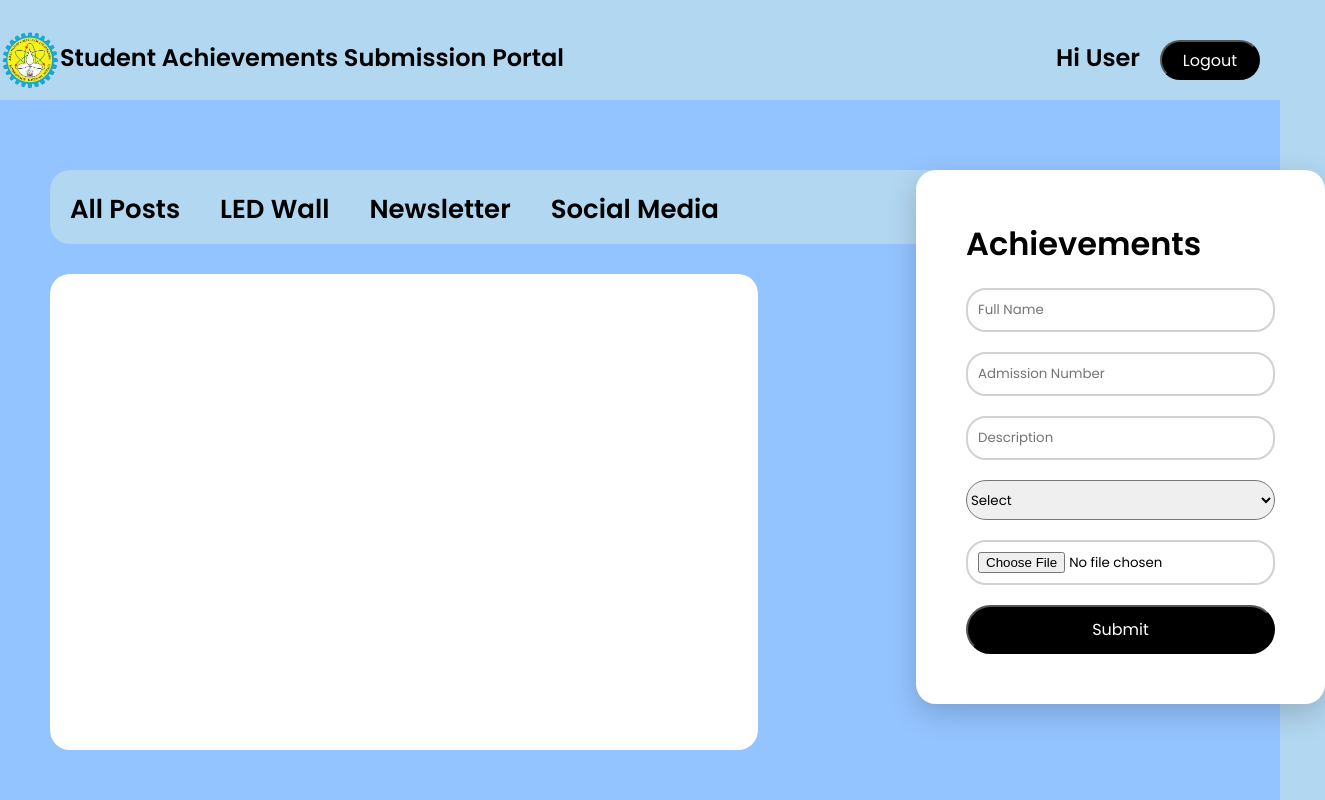
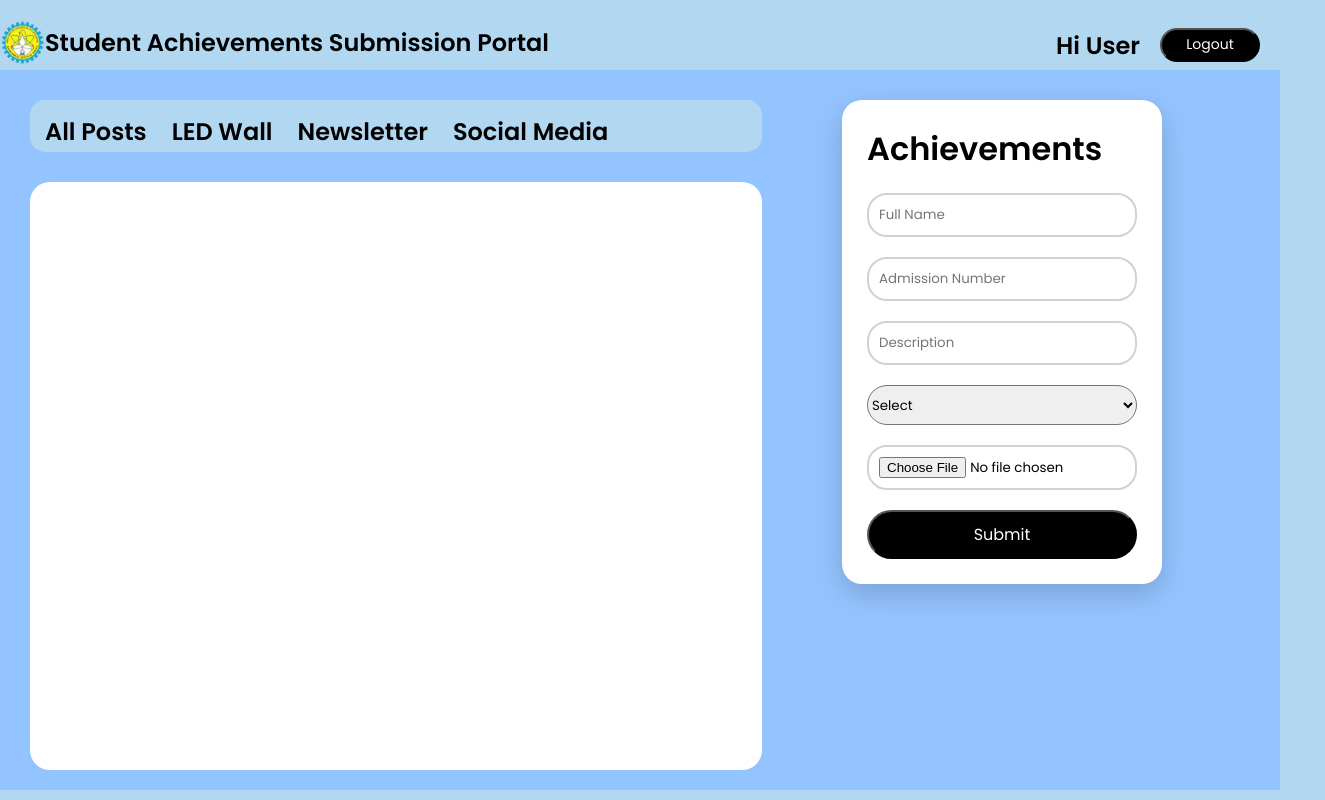
Before and after one commit to SR6792/StoryStream, a website: page frontend/user.html in a window 1280 px wide. Shown: the whole page, 1325 px wide, since content can reach past the window. Drawn offline with Linux system fonts and the light colour scheme.

Commit message:
Fix admin redirect, component sizes, and logo paths

```diff
--- a/frontend/style3.css
+++ b/frontend/style3.css
@@ -13,13 +13,14 @@ body,.type1{
     border-radius: 20px;
 }
 .nav1{
-    margin-top: 20px;
+    margin-top: 10px;
     color:Black;
-    height:80px;
+    height:60px;
     text-align: center;
-    padding-top: 20px;
+    padding-top: 10px;
     display: flex;
     justify-content: space-between;
+    align-items: center;
 }
 .te1{
     display: flex;
@@ -33,8 +34,8 @@ body,.type1{
 .b1,.b2,.b3,.b4{
     color:white;
     background-color: black;
-    height:40px;
-    font-size: 16px;
+    height:34px;
+    font-size: 14px;
     border-radius: 20px;
 }
 .b1:hover,.b2:hover,.b3:hover,.b4:hover{
@@ -42,8 +43,8 @@ body,.type1{
     background-color: white;
 }
 .img1{
-    margin-top: -10px;
-    height: 60px;
+    margin-top: -5px;
+    height: 45px;
 }
 .a1{
     margin-top: -10px;
@@ -56,12 +57,12 @@ body,.type1{
     border-radius: 8px; /* Optional: adds rounded corners */
 }
 .posts{
-    padding:50px;
+    padding:20px 30px;
     display: flex;
     width:100%;
-    gap:20px;
+    gap:15px;
     position: relative;
-    height: 700px;
+    height: calc(100vh - 80px);
     background-color: #94c4ff;
 }
 .getpost1{
@@ -88,13 +89,14 @@ body,.type1{
   display: none;
 }
 .topost {
-    margin:20px 20px;
+    margin:10px;
     box-shadow: 0 10px 30px rgba(0,0,0,0.18);
     position: absolute;
-    left:70%;
-    padding:50px;
+    left:65%;
+    padding:25px;
     background-color: white;
     border-radius: 20px;
+    max-width: 320px;
 }
 .topost h1{
     background-color: white
@@ -140,15 +142,16 @@ body,.type1{
 }
 .type1{
     display: flex;
-    gap:40px;
-    margin-top: 20px;
-    border-radius: 20px;
-    padding-top:20px;
-    padding-left:20px;
+    gap:25px;
+    margin-top: 10px;
+    border-radius: 15px;
+    padding-top:10px;
+    padding-left:15px;
 
-    font-size: 13px;
-    width:1000px;
-    height:100px;
+    font-size: 12px;
+    width:100%;
+    height:60px;
+    align-items: center;
 }
 .d1,.d2,.d3,.d4,.d5,.d6{
     cursor: pointer;
--- a/frontend/user.html
+++ b/frontend/user.html
@@ -15,7 +15,7 @@
 <body>
     <nav class="nav1">
         <div class="te1">
-            <img src="/frontend/ajce logo.jpg" alt="Ajce" class="img1">
+            <img src="ajce logo.jpg" alt="Ajce" class="img1">
             <h1>Student Achievements Submission Portal</h1>
         </div>
 
```
Also changed, not shown: frontend/admin.html (+23 -8 lines), frontend/dashboard.html (+6 -3 lines), frontend/index.html (+1 -1 lines), frontend/login1.html (+1 -1 lines).
